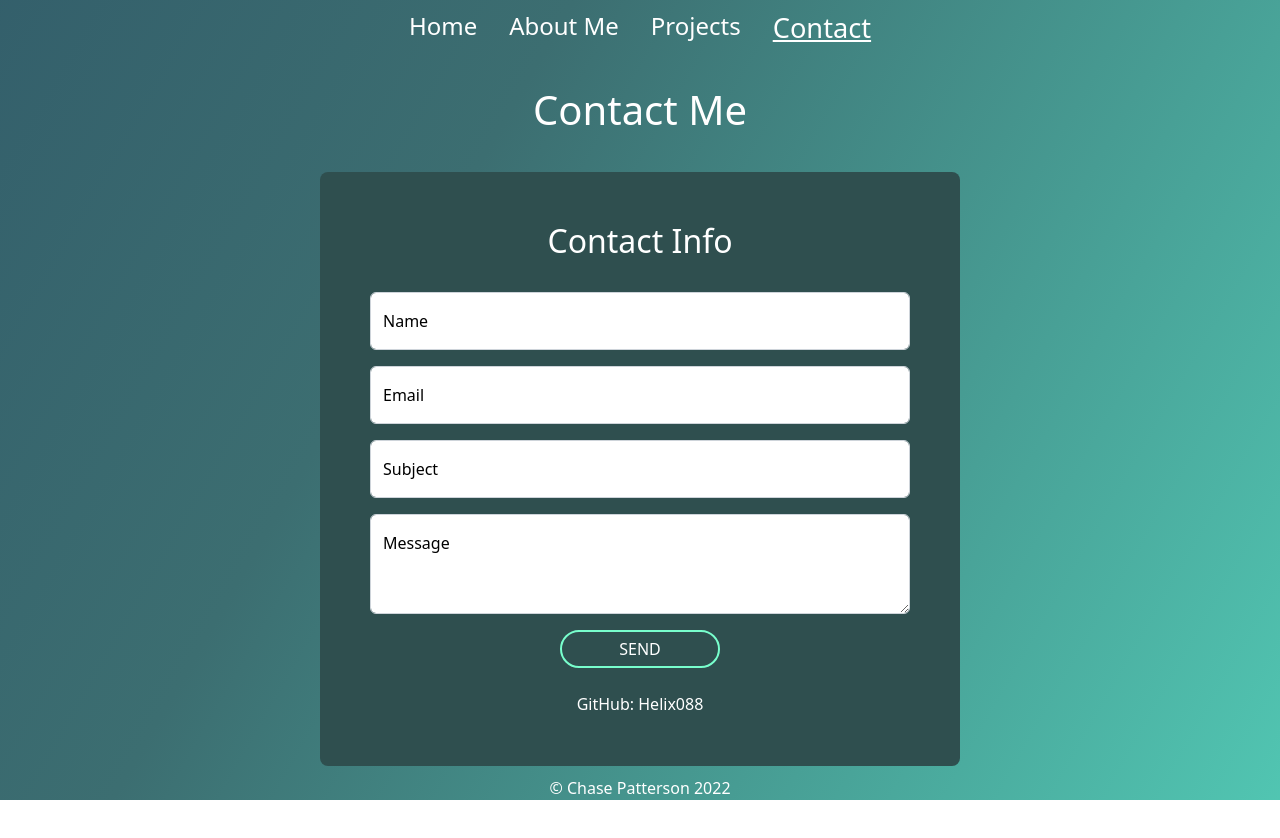
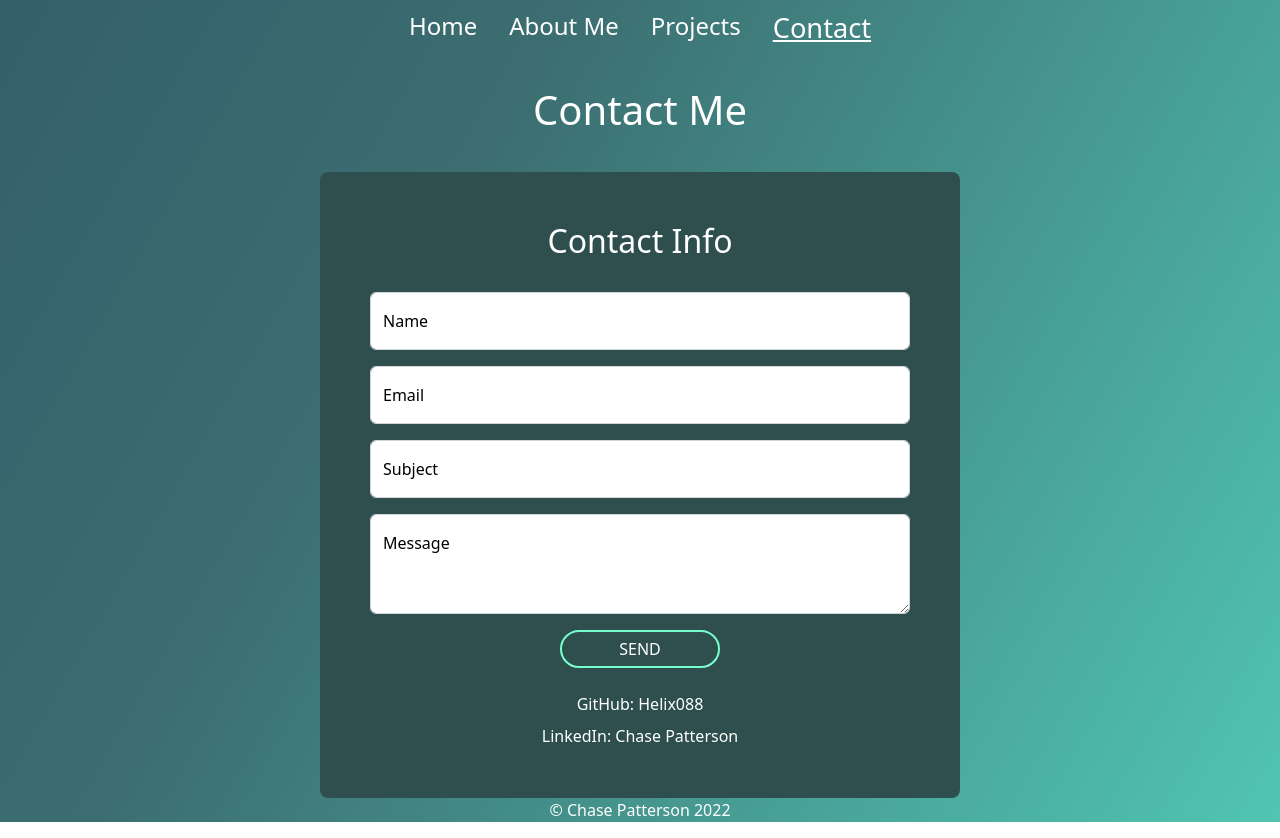
Before and after one commit to Helix088/Portfolio, a React (Create React App) app: page /contact in a window 1280 px wide. Before the commit the page ends 816 px from the top, so only its background shows below. Built offline with nearby package versions, Linux system fonts and the light colour scheme.

Commit message:
added linkedin link

```diff
--- a/src/App.css
+++ b/src/App.css
@@ -143,15 +143,23 @@ a:hover {
   color: white;
 }
 
-.github-link:hover {
+.github-link-space {
+  padding-top: 1.5rem;
+}
+
+.linkedin-link-space {
+  padding-top: 0.5rem;
+}
+
+.github-link, .linkedin-link {
+  position: relative;
+}
+
+.github-link:hover, .linkedin-link:hover {
   color: #FFFFFF;
 }
 
-.github-link{
-  position: relative;
-}
-
-.github-link::before {
+.github-link::before, .linkedin-link::before {
   content: "";
   position: absolute;
   width: 100%;
@@ -167,7 +175,7 @@ a:hover {
   margin-left: 0;
 }
 
-.github-link:hover::before {
+.github-link:hover::before, .linkedin-link:hover::before {
   transform-origin: left;
   transform: scaleX(1);
 }
--- a/src/Contact.js
+++ b/src/Contact.js
@@ -29,18 +29,47 @@ function ContactBody() {
         <h2>Contact Info</h2>
         <br></br>
         <form className="contact-form" onSubmit={sendEmail}>
-          <input type="hidden" name="to_email" value={"chase.doug88@gmail.com"} />
-          <FloatingLabel controlId="floatingInput" label="Name" className="form-label mb-3">
+          <input
+            type="hidden"
+            name="to_email"
+            value={"chase.doug88@gmail.com"}
+          />
+          <FloatingLabel
+            controlId="floatingInput"
+            label="Name"
+            className="form-label mb-3"
+          >
             <Form.Control type="text" name="from_name" placeholder="John Doe" />
           </FloatingLabel>
-          <FloatingLabel controlId="floatingInput" label="Email" className="form-label mb-3">
-            <Form.Control type="email" name="reply_to" placeholder="name@example.com" />
+          <FloatingLabel
+            controlId="floatingInput"
+            label="Email"
+            className="form-label mb-3"
+          >
+            <Form.Control
+              type="email"
+              name="reply_to"
+              placeholder="name@example.com"
+            />
           </FloatingLabel>
-          <FloatingLabel controlId="floatingInput" label="Subject" className="form-label mb-3">
+          <FloatingLabel
+            controlId="floatingInput"
+            label="Subject"
+            className="form-label mb-3"
+          >
             <Form.Control type="text" name="subject" placeholder="Subject" />
           </FloatingLabel>
-          <FloatingLabel controlId="floatingTextarea" label="Message" className="form-label mb-3">
-            <Form.Control as="textarea" name="message" placeholder="Your message..." style={{ height: '100px' }}/>
+          <FloatingLabel
+            controlId="floatingTextarea"
+            label="Message"
+            className="form-label mb-3"
+          >
+            <Form.Control
+              as="textarea"
+              name="message"
+              placeholder="Your message..."
+              style={{ height: "100px" }}
+            />
           </FloatingLabel>
           <button type="submit" value="Send" className="send-button">
             <span>Send</span>
@@ -55,8 +84,19 @@ function ContactBody() {
         <script type="text/javascript">
           emailjs.init('O2b1KAsReoWbjlV9X')
         </script>
-        <br />
-        <a href="https://github.com/Helix088" className="github-link">GitHub: Helix088</a>
+        <div className="github-link-space">
+          <a href="https://github.com/Helix088" className="github-link">
+            GitHub: Helix088
+          </a>
+        </div>
+        <div className="linkedin-link-space">
+          <a
+            href="https://www.linkedin.com/in/chase-patterson-48526a159/"
+            className="linkedin-link"
+          >
+            LinkedIn: Chase Patterson
+          </a>
+        </div>
       </div>
     </div>
   );
```
